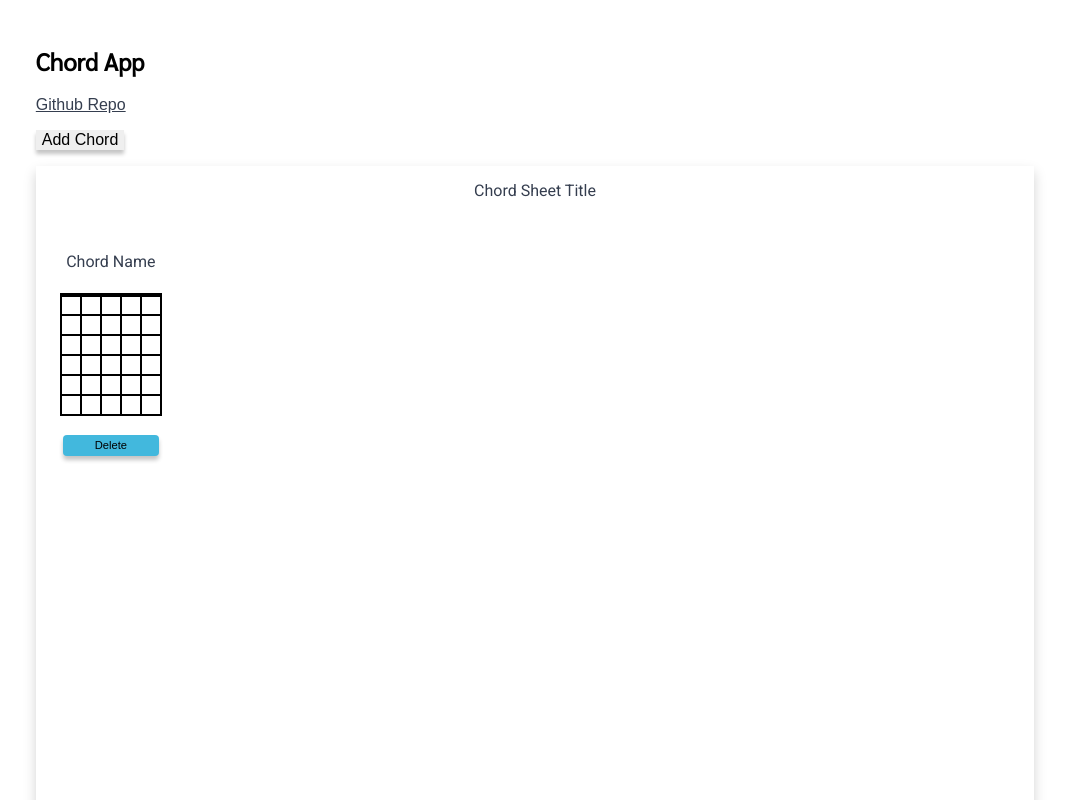
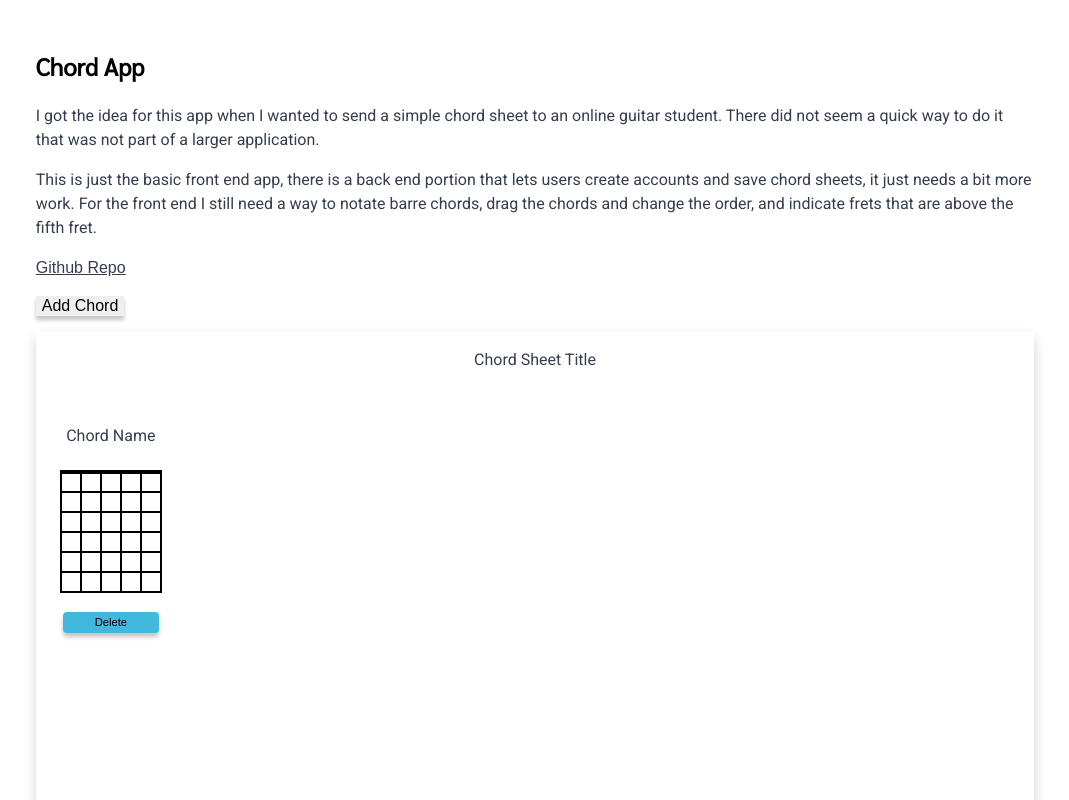
Before and after one commit to AntonEmery/chord-app-client, a React (Create React App) app: page / in a window 1280 px wide. Shown: the top 800 px of the page, without its empty margins (105-1174 px from the left). Built offline with nearby package versions, Linux system fonts and the light colour scheme.

Commit message:
Add description

```diff
--- a/src/components/chord-sheet/ChordSheet.js
+++ b/src/components/chord-sheet/ChordSheet.js
@@ -79,6 +79,8 @@ class ChordSheet extends Component {
       <div className="chord-sheet__wrapper">
         <div className="chord-sheet__app-title">
           <h2>Chord App</h2>
+          <p>I got the idea for this app when I wanted to send a simple chord sheet to an online guitar student. There did not seem a quick way to do it that was not part of a larger application.</p>
+          <p>This is just the basic front end app, there is a back end portion that lets users create accounts and save chord sheets, it just needs a bit more work. For the front end I still need a way to notate barre chords, drag the chords and change the order, and indicate frets that are above the fifth fret.</p>
           <a href="https://github.com/AntonEmery/chord-app-client" target="_blank" rel="noopener noreferrer">Github Repo</a>
         </div>
 
--- a/src/stylesheets/_all.scss
+++ b/src/stylesheets/_all.scss
@@ -16,6 +16,7 @@
 body {
   margin: 0;
   padding: 0;
+  line-height: 1.5;
 }
 
 
```
